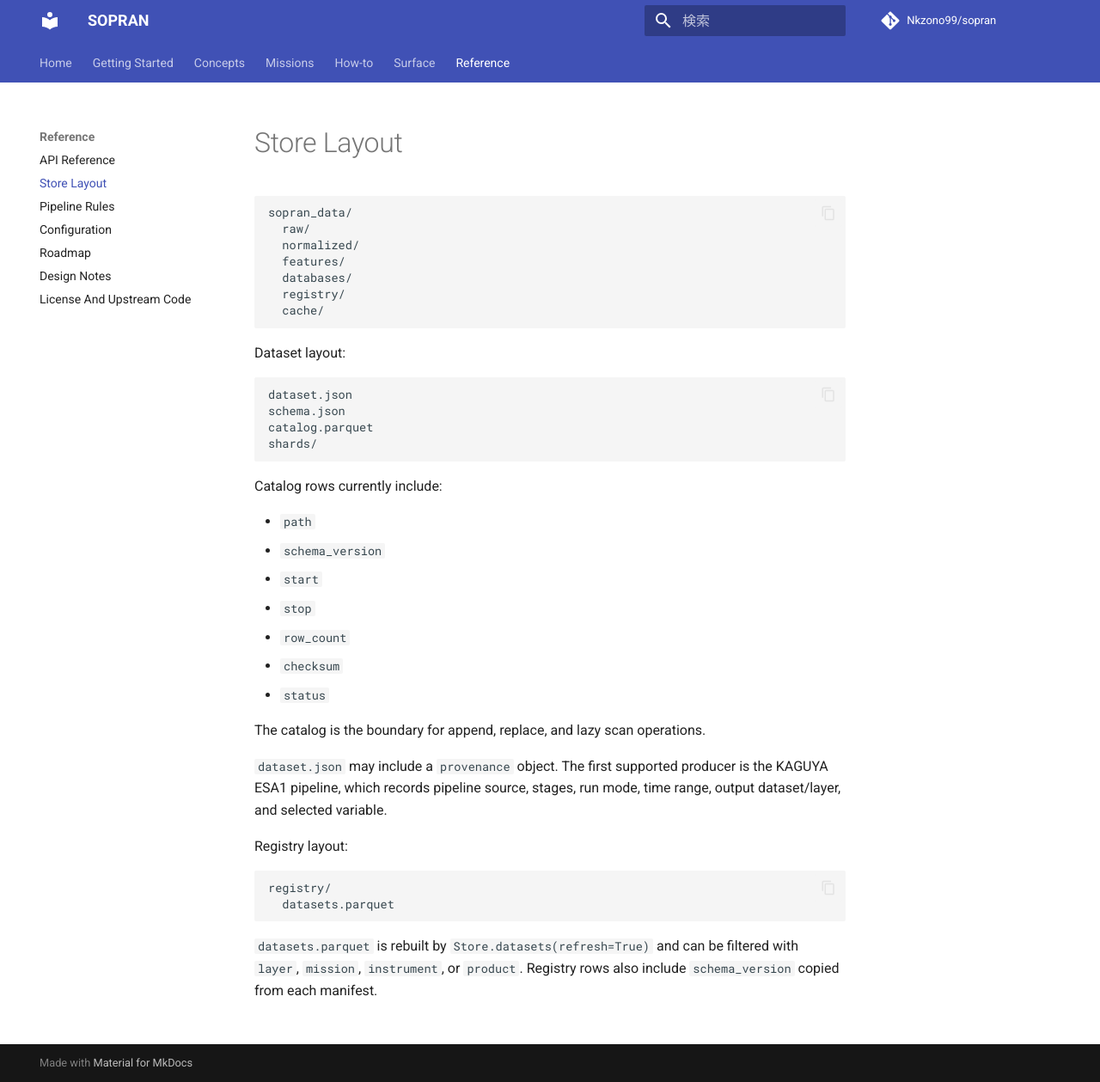
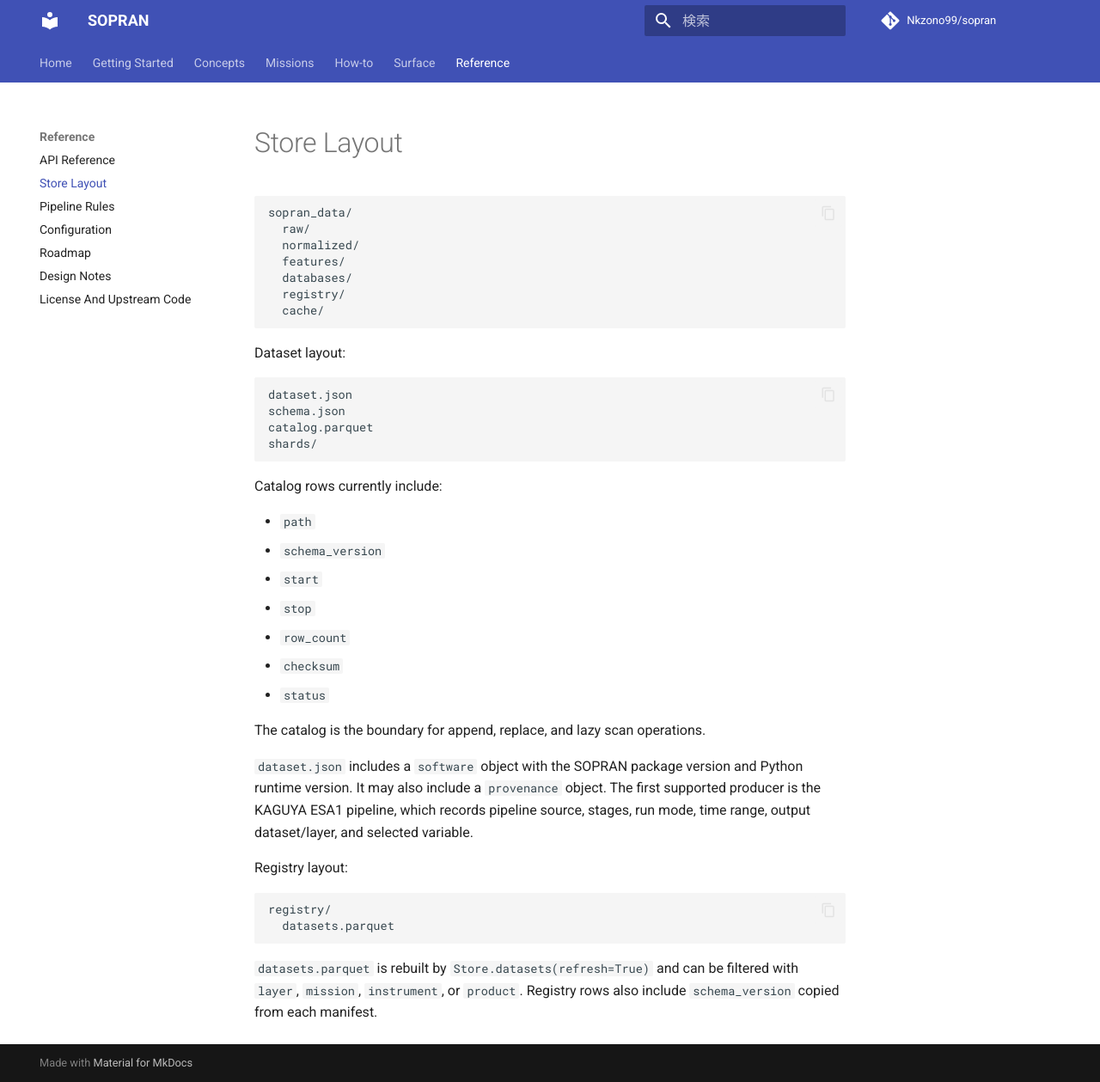
Before and after one commit to Nkzono99/sopran, an MkDocs documentation site: the page built from docs/reference/store-layout.md, in a window 1280 px wide and 1259 px high. Shown: the whole window at 86% size. Built offline with MkDocs 1.6.1 and Material for MkDocs 9.7.7, drawn with Linux system fonts in a browser that asks for light colours; comment, search, counter and statistics services are not loaded.

Commit message:
Add manifest software metadata

```diff
--- a/docs/reference/store-layout.md
+++ b/docs/reference/store-layout.md
@@ -31,9 +31,10 @@
 
 The catalog is the boundary for append, replace, and lazy scan operations.
 
-`dataset.json` may include a `provenance` object. The first supported producer
-is the KAGUYA ESA1 pipeline, which records pipeline source, stages, run mode,
-time range, output dataset/layer, and selected variable.
+`dataset.json` includes a `software` object with the SOPRAN package version and
+Python runtime version. It may also include a `provenance` object. The first
+supported producer is the KAGUYA ESA1 pipeline, which records pipeline source,
+stages, run mode, time range, output dataset/layer, and selected variable.
 
 Registry layout:
 
```
Also changed, not shown: SPEC.md (+2 -1 lines), docs/concepts/store.md (+3 -2 lines), 2 other files.
